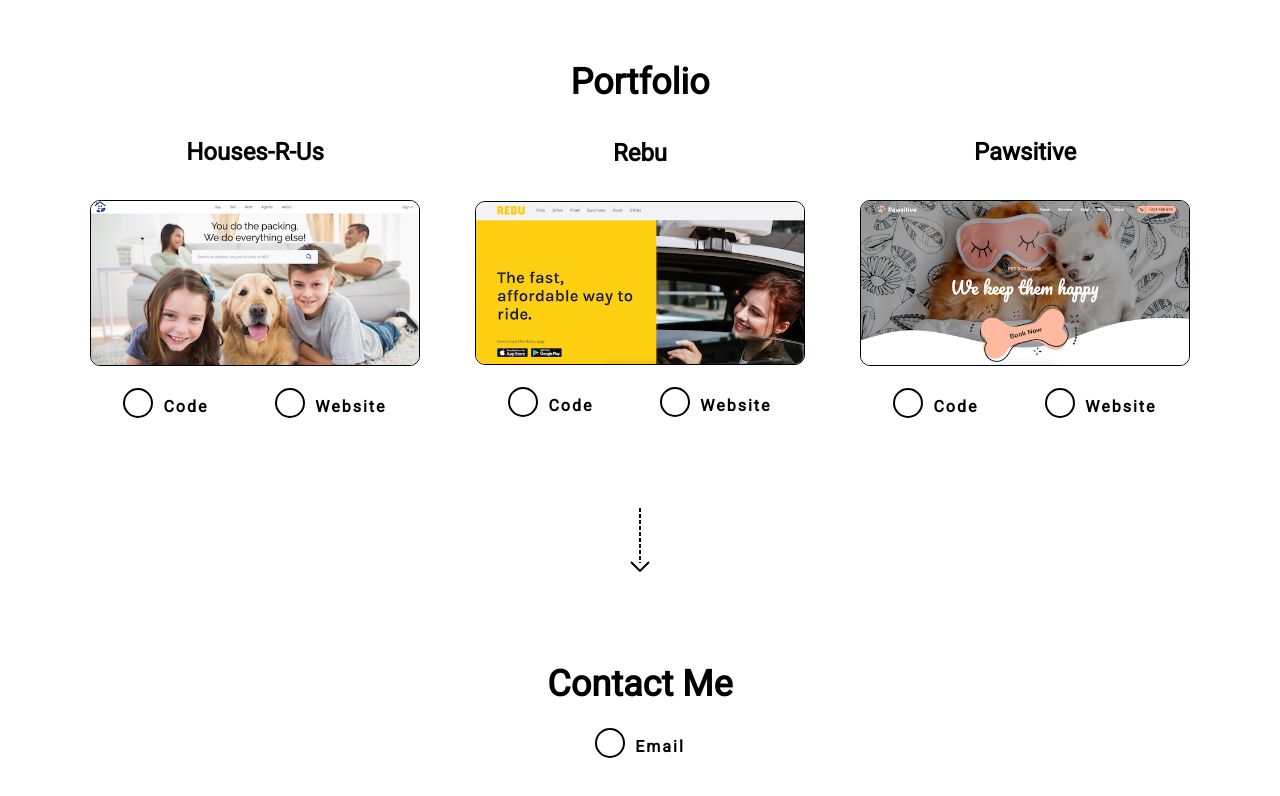
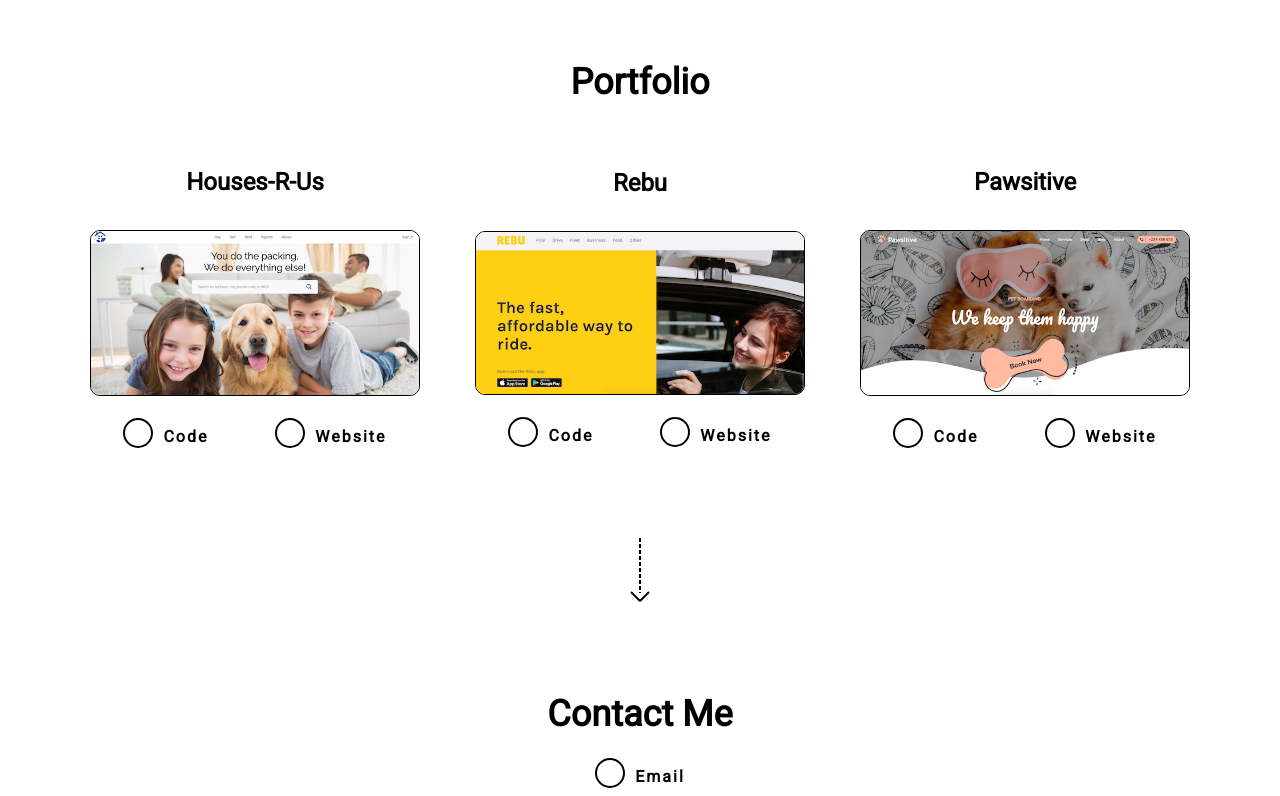
Before and after one commit to rradfar/portfolio, a website: page index.html in a window 1280 px wide. Shown: the part 1640-2436 px from the top of the page. Drawn offline with Linux system fonts and the light colour scheme.

Commit message:
Fix minor spacing in portfolio section on mobile

```diff
--- a/scss/_portfolio.scss
+++ b/scss/_portfolio.scss
@@ -30,9 +30,11 @@
 }
 
 .portfolio-piece {
+  margin-top: 6rem;
   flex-basis: 100%;
 
   @media screen and (min-width: 992px) {
+    margin-top: 3rem;
     flex-basis: 30%;
   }
 }
```
Also changed, not shown: css/main.css.
